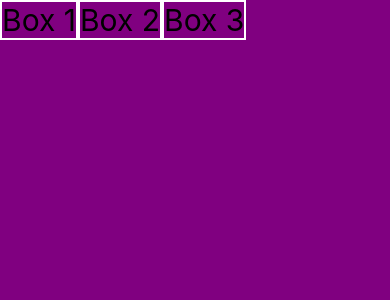
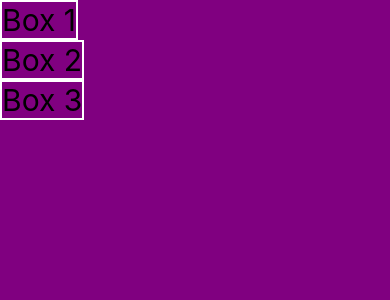
Before and after one commit to psyQore/myfirstapp-reactnative, a React Native app: screen / in a window 390 px wide. Shown: the top 300 px of the page. Built offline with nearby package versions, Linux system fonts and the light colour scheme.

Commit message:
Ejemplo de flex-wrap

```diff
--- a/src/screens/FlexScreen.tsx
+++ b/src/screens/FlexScreen.tsx
@@ -17,9 +17,10 @@ const styles = StyleSheet.create({
   container: {
     flex: 1,
     backgroundColor: 'purple',
-    flexDirection: 'row',
+    // flexDirection: 'column',
     // justifyContent: 'flex-end',
     alignItems: 'flex-start',
+    flexWrap: 'wrap',
   },
   box1: {
     borderWidth: 2,
```
